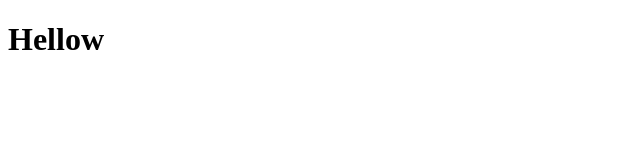
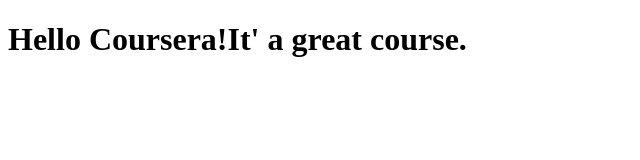
Before and after one commit to huihua1023/coursera-test, a plain HTML site: page site/index.html in a window 1280 px wide. Shown: the whole page, without its empty margins (0-640 px from the left). Drawn offline with Linux system fonts and the light colour scheme.

Commit message:
Small additon to our page content

```diff
--- a/site/index.html
+++ b/site/index.html
@@ -1,9 +1,9 @@
 <!DOCTYPE html>
 <html>
 <head>
-	<title>hellow</title>
+	<title>Hellow Coursera!</title>
 </head>
 <body>
-<h1>Hellow<h1/>
+<h1>Hello Coursera!It' a great course.<h1/>
 </body>
 </html>
```
